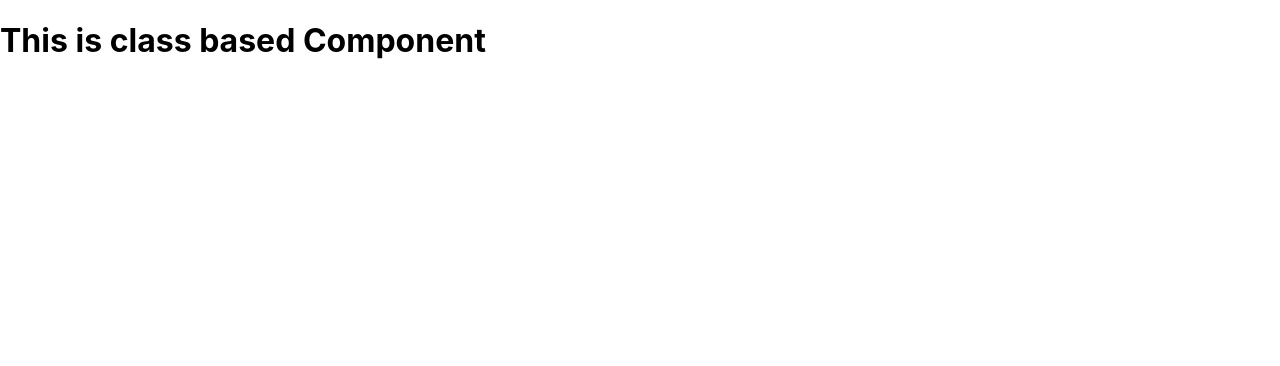
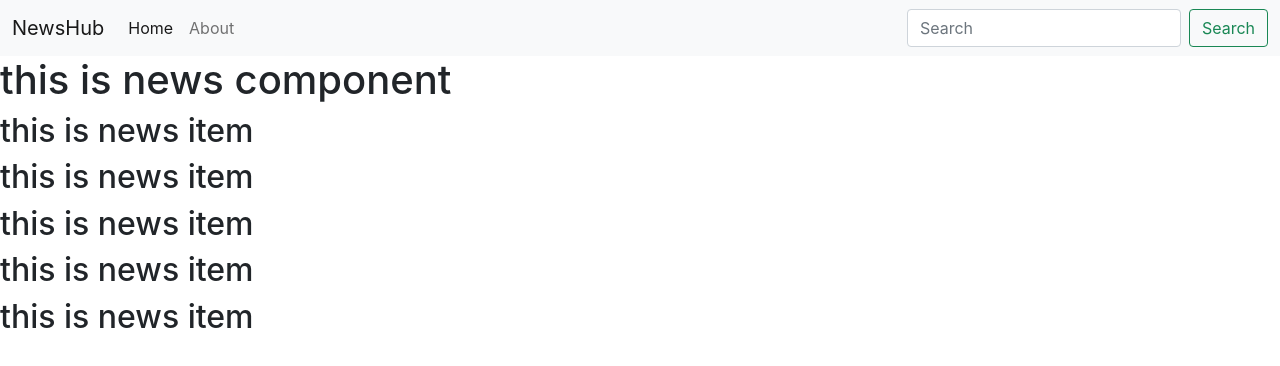
Before and after one commit to RiteshAldak1302/React-News-App, a React (Create React App) app: page / in a window 1280 px wide. Shown: the top 366 px of the page. Built offline with nearby package versions, Linux system fonts and the light colour scheme.

Commit message:
Navbar Component ,NewsItem  Component and News Component is created

```diff
--- a/public/index.html
+++ b/public/index.html
@@ -7,7 +7,7 @@
     <meta name="theme-color" content="#000000" />
     <meta
       name="description"
-      content="Web site created using create-react-app"
+      content="NewsHub is news app where you can get daily dose of News Update for free. If you are interested in sports , techneology , politics, weather and some international affairs then NewsHub is for You !"
     />
     <link rel="apple-touch-icon" href="%PUBLIC_URL%/logo192.png" />
     <!--
@@ -24,7 +24,8 @@
       work correctly both with client-side routing and a non-root public URL.
       Learn how to configure a non-root public URL by running `npm run build`.
     -->
-    <title>React App</title>
+    <link href="https://cdn.jsdelivr.net/npm/bootstrap@5.1.3/dist/css/bootstrap.min.css" rel="stylesheet" integrity="sha384-1BmE4kWBq78iYhFldvKuhfTAU6auU8tT94WrHftjDbrCEXSU1oBoqyl2QvZ6jIW3" crossorigin="anonymous">
+    <title>NewsHub- Get daily News Update</title>
   </head>
   <body>
     <noscript>You need to enable JavaScript to run this app.</noscript>
@@ -39,5 +40,7 @@
       To begin the development, run `npm start` or `yarn start`.
       To create a production bundle, use `npm run build` or `yarn build`.
     -->
+    <script src="https://cdn.jsdelivr.net/npm/@popperjs/core@2.10.2/dist/umd/popper.min.js" integrity="sha384-7+zCNj/IqJ95wo16oMtfsKbZ9ccEh31eOz1HGyDuCQ6wgnyJNSYdrPa03rtR1zdB" crossorigin="anonymous"></script>
+<script src="https://cdn.jsdelivr.net/npm/bootstrap@5.1.3/dist/js/bootstrap.min.js" integrity="sha384-QJHtvGhmr9XOIpI6YVutG+2QOK9T+ZnN4kzFN1RtK3zEFEIsxhlmWl5/YESvpZ13" crossorigin="anonymous"></script>
   </body>
 </html>
--- a/src/App.js
+++ b/src/App.js
@@ -1,12 +1,16 @@
 import './App.css';
 
 import React, { Component } from 'react'
+import Navbar from './components/Navbar';
+import News from './components/News';
 
+//for making class based component in App.js use rcc shortcut
 export default class App extends Component {
   render() {
     return (
       <div>
-        <h1>This is class based Component</h1>
+        <Navbar/>
+        <News/>
       </div>
     )
   }
--- /dev/null
+++ b/src/components/Navbar.js
@@ -0,0 +1,35 @@
+import React, { Component } from 'react'
+
+//always use rce shortcut  for making component in component file when you already installed ES7 extension in vs code
+export class Navbar extends Component {
+    render() {
+        return (
+            <>
+               <nav className="navbar navbar-expand-lg navbar-light bg-light">
+  <div className="container-fluid">
+    <a className="navbar-brand" href="/">NewsHub</a>
+    <button className="navbar-toggler" type="button" data-bs-toggle="collapse" data-bs-target="#navbarSupportedContent" aria-controls="navbarSupportedContent" aria-expanded="false" aria-label="Toggle navigation">
+      <span className="navbar-toggler-icon"></span>
+    </button>
+    <div className="collapse navbar-collapse" id="navbarSupportedContent">
+      <ul className="navbar-nav me-auto mb-2 mb-lg-0">
+        <li className="nav-item">
+          <a className="nav-link active" aria-current="page" href="/">Home</a>
+        </li>
+        <li className="nav-item">
+          <a className="nav-link" href="/">About</a>
+        </li>
+      </ul>
+      <form className="d-flex">
+        <input className="form-control me-2" type="search" placeholder="Search" aria-label="Search"/>
+        <button className="btn btn-outline-success" type="submit">Search</button>
+      </form>
+    </div>
+  </div>
+</nav>
+            </>
+        )
+    }
+}
+
+export default Navbar
--- /dev/null
+++ b/src/components/News.js
@@ -0,0 +1,19 @@
+import React, { Component } from 'react'
+import NewsItem from './NewsItem'
+
+export class News extends Component {
+    render() {
+        return (
+            <div>
+                <h1>this is news component</h1>
+                <NewsItem/>
+                <NewsItem/>
+                <NewsItem/>
+                <NewsItem/>
+                <NewsItem/>
+            </div>
+        )
+    }
+}
+
+export default News
--- /dev/null
+++ b/src/components/NewsItem.js
@@ -0,0 +1,13 @@
+import React, { Component } from 'react'
+
+export class NewsItem extends Component {
+    render() {
+        return (
+            <div>
+                <h2>this is news item</h2>
+            </div>
+        )
+    }
+}
+
+export default NewsItem
```
